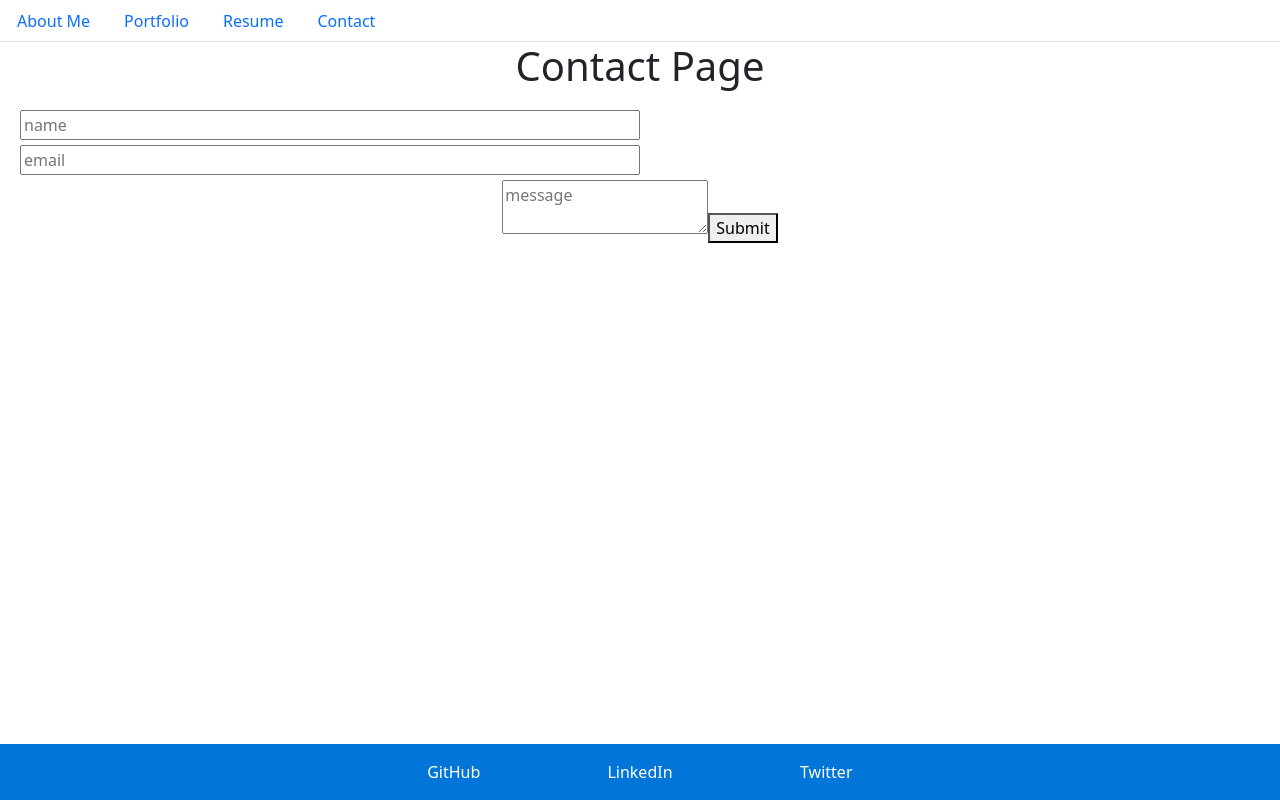
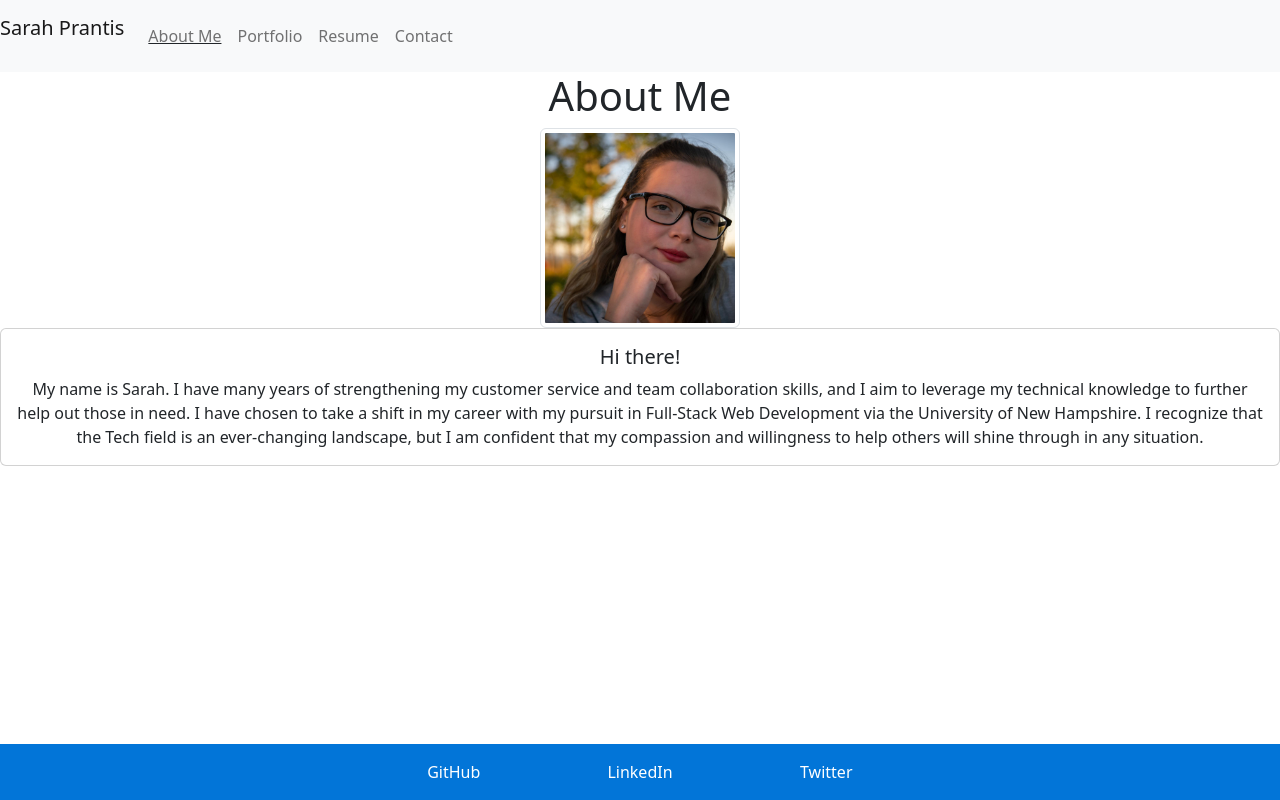
Before and after one commit to sprantis/react-portfolio, a React (Create React App) app: page / in a window 1280 px wide. Built offline with nearby package versions, Linux system fonts and the light colour scheme.

Commit message:
adjusted file dependencies

```diff
--- a/public/index.html
+++ b/public/index.html
@@ -28,7 +28,7 @@
   </head>
   <body>
     <noscript>You need to enable JavaScript to run this app.</noscript>
-    <div id="root"></div>
+    <div class="footer-padding" id="root"></div>
     <!--
       This HTML file is a template.
       If you open it directly in the browser, you will see an empty page.
--- a/src/App.js
+++ b/src/App.js
@@ -1,18 +1,19 @@
 // Referencing code from Module 20
 // import logo from './logo.svg';
 import './App.css';
-// Import PortfolioContainer from the components folder
-import PortfolioContainer from "./components/PortfolioContainer";
+// Import Header and Footer from the components folder
+import Header from './components/Header';
+import Footer from './components/Footer';
+
 
 // This function is a functional component that helps us split the UI into distinct parts.
 // In this case, we are returning another default HTML from it.
-function App() {
+export default function App() {
   return (
     <div className="App">
-        <PortfolioContainer />
+        <Header />
+        <Footer />
     </div>
 
   );
 }
-
-export default App;
--- a/src/components/Footer.js
+++ b/src/components/Footer.js
@@ -8,6 +8,7 @@ export default function Footer() {
             style={{
                 position: "fixed",
                 left: 0,
+                right: 0,
                 bottom: 0,
                 width: 100 + "%",
                 backgroundColor: "#0275d8",
--- a/src/components/Form/index.js
+++ b/src/components/Form/index.js
@@ -5,7 +5,7 @@ import './style.css';
 // Here we import a helper function that will check if the email is valid
 import { checkMessage, validateEmail } from '../utils/helpers.js';
 
-function Form() {
+export default function Form() {
   // Create state variables for the fields in the form
   // We are also setting their initial values to an empty string
   const [name, setName] = useState('');
@@ -95,5 +95,3 @@ function Form() {
     </div>
   );
 }
-
-export default Form;
--- a/src/components/Header.js
+++ b/src/components/Header.js
@@ -1,54 +1,42 @@
 // Referencing code from Module 20
-import React from 'react';
+import React, { useState } from 'react';
+import Portfolio from './pages/Portfolio';
+import AboutMe from './pages/AboutMe';
+import Resume from './pages/Resume';
+import Contact from './pages/Contact';
+import Navigation from './Navigation';
 
-// Here we are using object destructuring assignment to pluck off our variables from the props object
-// We assign them to their own variable names
-function Header({ currentPage, handlePageChange }) {
+export default function Header() {
+    const [currentPage, setCurrentPage] = useState('About Me');
+
+    // This method is checking to see what the value of `currentPage` is. Depending on the value of currentPage, we return the corresponding component to render.
+    const renderPage = () => {
+        if (currentPage === 'About Me') {
+        return <AboutMe />;
+        }
+        if (currentPage === 'Portfolio') {
+        return <Portfolio />;
+        }
+        if (currentPage === 'Resume') {
+        return <Resume />;
+        }
+        if (currentPage === 'Contact') {
+        return <Contact />;
+        }
+
+    };
+
+  const handlePageChange = (page) => setCurrentPage(page);
+
   return (
-    <ul className="nav nav-tabs">
-      <li className="nav-item">
-        <a
-          href="#about-me"
-          onClick={() => handlePageChange('About Me')}
-          // This is a conditional (ternary) operator that checks to see if the current page is "About Me"
-          // If it is, we set the current page to 'nav-link-active', otherwise we set it to 'nav-link'
-          className={currentPage === 'About Me' ? 'nav-link active' : 'nav-link'}
-        >
-          About Me
-        </a>
-      </li>
-      <li className="nav-item">
-        <a
-          href="#portfolio"
-          onClick={() => handlePageChange('Portfolio')}
-          // Check to see if the currentPage is `Portfolio`, and if so we use the active link class from bootstrap. Otherwise, we set it to a normal nav-link
-          className={currentPage === 'Portfolio' ? 'nav-link active' : 'nav-link'}
-        >
-          Portfolio
-        </a>
-      </li>
-      <li className="nav-item">
-        <a
-          href="#resume"
-          onClick={() => handlePageChange('Resume')}
-          // Check to see if the currentPage is `Resume`, and if so we use the active link class from bootstrap. Otherwise, we set it to a normal nav-link
-          className={currentPage === 'Resume' ? 'nav-link active' : 'nav-link'}
-        >
-          Resume
-        </a>
-      </li>
-      <li className="nav-item">
-        <a
-          href="#contact"
-          onClick={() => handlePageChange('Contact')}
-          // Check to see if the currentPage is `Contact`, and if so we use the active link class from bootstrap. Otherwise, we set it to a normal nav-link
-          className={currentPage === 'Contact' ? 'nav-link active' : 'nav-link'}
-        >
-          Contact
-        </a>
-      </li>
-    </ul>
+    <div>
+        {/* We are passing the currentPage from state and the function to update it */}
+        <Navigation currentPage={currentPage} handlePageChange={handlePageChange} />
+        {/* Here we are calling the renderPage method which will return a component  */}
+        {renderPage()}
+        <br/>
+        <br/>
+        <br/>
+    </div>
   );
 }
-
-export default Header;
--- a/src/components/Navigation.js
+++ b/src/components/Navigation.js
@@ -1 +1,97 @@
-// Fill in later
+// Referencing code from Module 20
+import React from 'react';
+
+// Here we are using object destructuring assignment to pluck off our variables from the props object
+// We assign them to their own variable names
+export default function Navigation({ currentPage, handlePageChange }) {
+  return (
+    <div>
+        <nav className="navbar navbar-expand-lg navbar-light bg-light">
+            <p className="navbar-brand" href="#">Sarah Prantis</p>
+
+            <div id="navbarSupportedContent">
+                <ul className="navbar-nav">
+                    <li
+                        // This is a conditional (ternary) operator that checks to see if the current page is "About Me"
+                        // If it is, we set the current page to 'nav-item-active', otherwise we set it to 'nav-item'
+                        onClick={() => handlePageChange('About Me')}
+                        className={currentPage === 'About Me' ? 'nav-item active underline' : 'nav-item'}
+                    >
+                        <a className='nav-link' href="#about-me">
+                            About Me
+                        </a>
+                    </li>
+                    <li
+                        onClick={() => handlePageChange('Portfolio')}
+                        className={currentPage === 'Portfolio' ? 'nav-item active underline' : 'nav-item'}
+                    >
+                        <a className='nav-link' href="#portfolio">
+                            Portfolio
+                        </a>
+                    </li>
+                    <li
+                        onClick={() => handlePageChange('Resume')}
+                        className={currentPage === 'Resume' ? 'nav-item active underline' : 'nav-item'}
+                    >
+                        <a className='nav-link' href="#resume">
+                            Resume
+                        </a>
+                    </li>
+                    <li
+                        onClick={() => handlePageChange('Contact')}
+                        className={currentPage === 'Contact' ? 'nav-item active underline' : 'nav-item'}
+                    >
+                        <a className='nav-link' href="#contact">
+                            Contact
+                        </a>
+                    </li>
+                </ul>
+            </div>
+        </nav>
+    </div>
+
+    // <ul className="nav nav-tabs">
+    //   <li className="nav-item">
+    //     <a
+    //       href="#about-me"
+    //       onClick={() => handlePageChange('About Me')}
+    //       // This is a conditional (ternary) operator that checks to see if the current page is "About Me"
+    //       // If it is, we set the current page to 'nav-item-active', otherwise we set it to 'nav-item'
+    //       className={currentPage === 'About Me' ? 'nav-item active' : 'nav-item'}
+    //     >
+    //       About Me
+    //     </a>
+    //   </li>
+    //   <li className="nav-item">
+    //     <a
+    //       href="#portfolio"
+    //       onClick={() => handlePageChange('Portfolio')}
+    //       // Check to see if the currentPage is `Portfolio`, and if so we use the active link class from bootstrap. Otherwise, we set it to a normal nav-item
+    //       className={currentPage === 'Portfolio' ? 'nav-item active' : 'nav-item'}
+    //     >
+    //       Portfolio
+    //     </a>
+    //   </li>
+    //   <li className="nav-item">
+    //     <a
+    //       href="#resume"
+    //       onClick={() => handlePageChange('Resume')}
+    //       // Check to see if the currentPage is `Resume`, and if so we use the active link class from bootstrap. Otherwise, we set it to a normal nav-item
+    //       className={currentPage === 'Resume' ? 'nav-item active' : 'nav-item'}
+    //     >
+    //       Resume
+    //     </a>
+    //   </li>
+    //   <li className="nav-item">
+    //     <a
+    //       href="#contact"
+    //       onClick={() => handlePageChange('Contact')}
+    //       // Check to see if the currentPage is `Contact`, and if so we use the active link class from bootstrap. Otherwise, we set it to a normal nav-item
+    //       className={currentPage === 'Contact' ? 'nav-item active' : 'nav-item'}
+    //     >
+    //       Contact
+    //     </a>
+    //   </li>
+    // </ul>
+  );
+}
--- a/src/components/PortfolioContainer.js
+++ /dev/null
@@ -1,38 +0,0 @@
-// Referencing code from Module 20
-import React, { useState } from 'react';
-import Header from './Header';
-import Portfolio from './pages/Portfolio';
-import AboutMe from './pages/AboutMe';
-import Resume from './pages/Resume';
-import Contact from './pages/Contact';
-import Footer from './Footer';
-
-export default function PortfolioContainer() {
-  const [currentPage, setCurrentPage] = useState('Home');
-
-  // This method is checking to see what the value of `currentPage` is. Depending on the value of currentPage, we return the corresponding component to render.
-  const renderPage = () => {
-    if (currentPage === 'About Me') {
-      return <AboutMe />;
-    }
-    if (currentPage === 'Portfolio') {
-      return <Portfolio />;
-    }
-    if (currentPage === 'Resume') {
-      return <Resume />;
-    }
-    return <Contact />;
-  };
-
-  const handlePageChange = (page) => setCurrentPage(page);
-
-  return (
-    <div>
-      {/* We are passing the currentPage from state and the function to update it */}
-      <Header currentPage={currentPage} handlePageChange={handlePageChange} />
-      {/* Here we are calling the renderPage method which will return a component  */}
-      {renderPage()}
-      <Footer />
-    </div>
-  );
-}
--- a/src/index.css
+++ b/src/index.css
@@ -10,6 +10,10 @@ body {
 code {
   font-family: source-code-pro, Menlo, Monaco, Consolas, 'Courier New',
     monospace;
+}
+
+.footer-padding {
+    padding-bottom: 60px;
 }
 
 .pic-dim {
@@ -31,3 +35,7 @@ code {
     color:white;
     text-decoration: underline;
 }
+
+.underline {
+    text-decoration: underline;
+}
```
